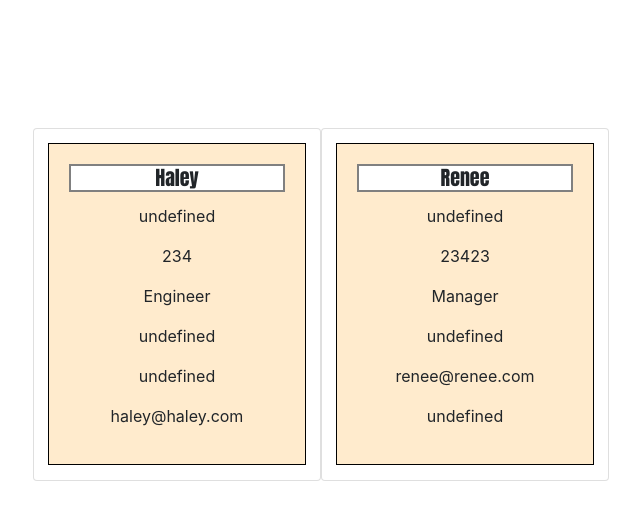
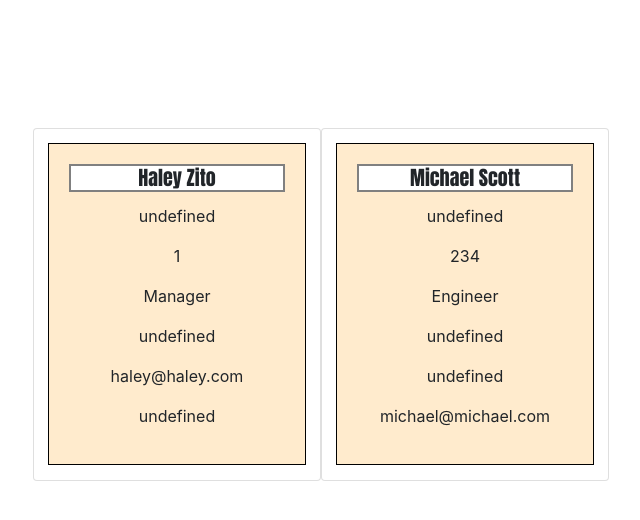
Before and after one commit to haleyhilton/team-profile-generator, a website: page index.html in a window 1280 px wide. Shown: the whole page, without its empty margins (319-959 px from the left). Drawn offline with nearby package versions, Linux system fonts and the light colour scheme.

```diff
--- a/index.html
+++ b/index.html
@@ -12,24 +12,24 @@
     <div class="container">
        <div class="card" style="width: 18rem;">
     <div class="card-body">
-      <h5 class="card-title">Haley</h5>
+      <h5 class="card-title">Haley Zito</h5>
+      <p> undefined </p>
+      <p> 1 </p>
+      <p> Manager </p>
+      <p> undefined </p>
+      <p> haley@haley.com </p>
+      <p> undefined </p>
+      <p class="card-text"></p>
+    </div>
+  </div>   <div class="card" style="width: 18rem;">
+    <div class="card-body">
+      <h5 class="card-title">Michael Scott</h5>
       <p> undefined </p>
       <p> 234 </p>
       <p> Engineer </p>
       <p> undefined </p>
       <p> undefined </p>
-      <p> haley@haley.com </p>
-      <p class="card-text"></p>
-    </div>
-  </div>   <div class="card" style="width: 18rem;">
-    <div class="card-body">
-      <h5 class="card-title">Renee</h5>
-      <p> undefined </p>
-      <p> 23423 </p>
-      <p> Manager </p>
-      <p> undefined </p>
-      <p> renee@renee.com </p>
-      <p> undefined </p>
+      <p> michael@michael.com </p>
       <p class="card-text"></p>
     </div>
   </div>
```
Also changed, not shown: README.md.
